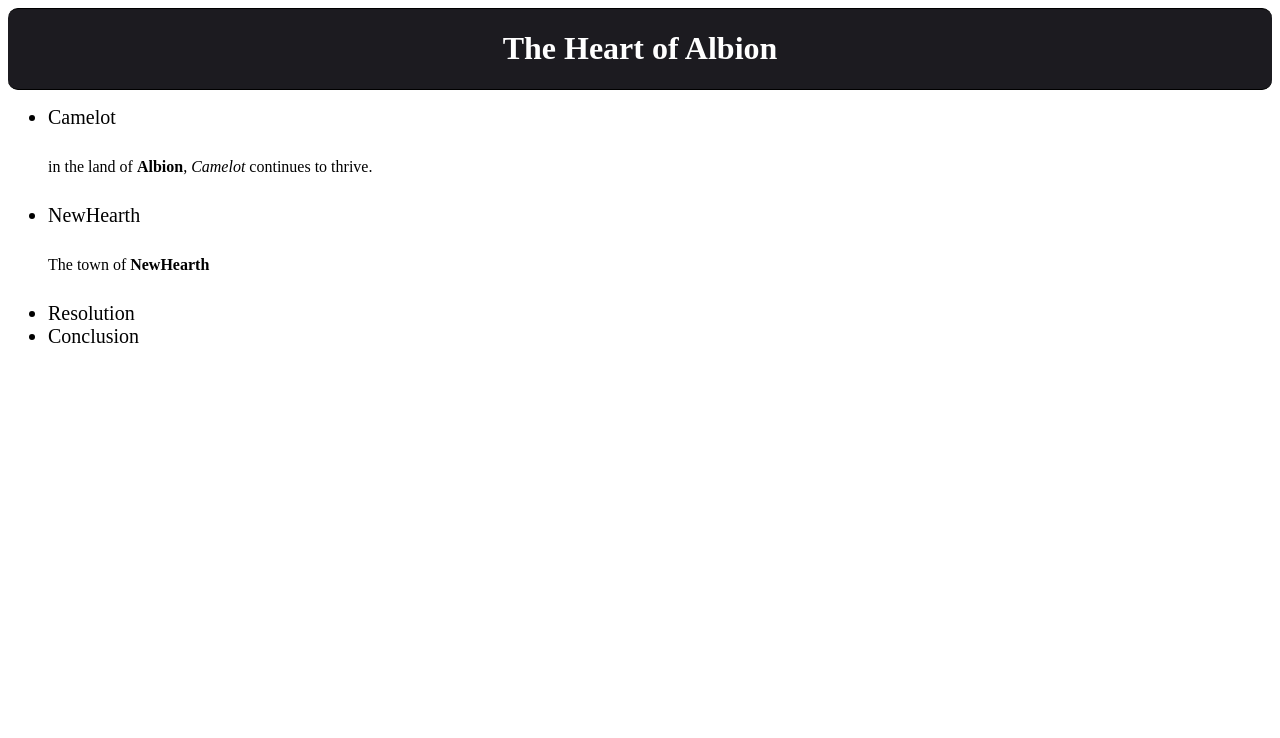
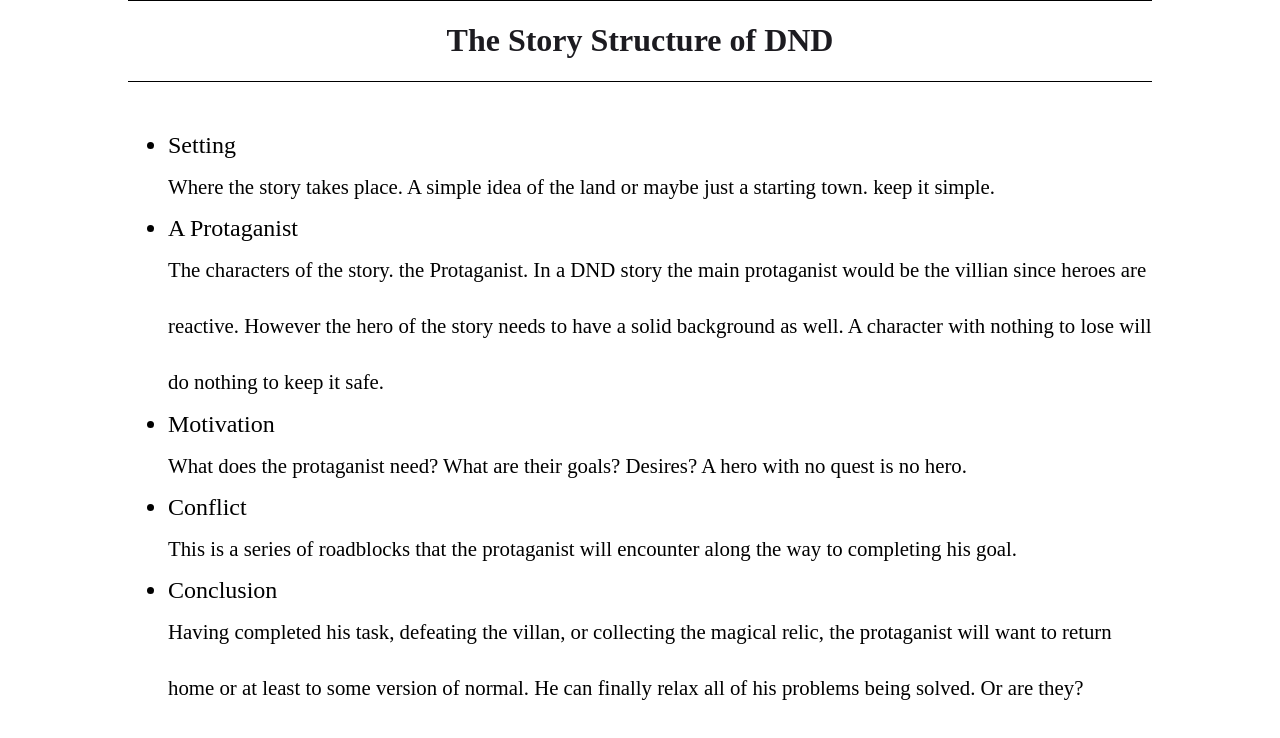
Before and after one commit to P3RPLEX3D/sites, a plain HTML site: page game.html in a window 1280 px wide. Drawn offline with Linux system fonts and the light colour scheme.

Commit message:
re written

```diff
--- a/css/game.css
+++ b/css/game.css
@@ -7,19 +7,29 @@
     --lt: #ffffff;
 }
 
-
+body {
+    max-width: 80%;
+    margin: auto;
+}
 
 header {
     color: var(--lt);
     border-top: 1px solid black;
     border-bottom: 1px solid black;
     text-align: center;
-    background-color: var(--drk);
-    border-radius: 10px;
+    background-color: var(--lt);
+    color: var(--drk);
+    border-radius: 0px;
+    margin-bottom: 50px;
 }
 ul li {
-    font-size: 1.25em;
+    font-size: 1.5em;
+
+
 }
 p {
     line-height: 2.7em;
+    font-size: 1.3em;
+
+    margin: auto;
 }
--- a/game.html
+++ b/game.html
@@ -7,15 +7,19 @@
     <title>Game.html</title>
 </head>
 <body>
-    <header id="header-main"><h1 >The Heart of Albion</h1></header>
+    <header id="header-main"><h1 >The Story Structure of DND</h1></header>
     <section>
         <ul>
-            <li>Camelot</li>
-            <p>in the land of <strong>Albion</strong>,  <em>Camelot</em> continues to thrive. </p>
-            <li>NewHearth</li>
-            <p>The town of <strong>NewHearth</strong></p>
-            <li>Resolution</li>
+            <li>Setting</li>
+            <p>Where the story takes place. A simple idea of the land or maybe just a starting town. keep it simple.</p>
+            <li>A Protaganist</li>
+            <p>The characters of the story. the Protaganist. In a DND story the main protaganist would be the villian since heroes are reactive. However the hero of the story needs to have a solid background as well. A character with nothing to lose will do nothing to keep it safe.</p>
+            <li>Motivation</li>
+            <p>What does the protaganist need? What are their goals? Desires? A hero with no quest is no hero.</p>
+            <li>Conflict</li>
+            <p>This is a series of roadblocks that the protaganist will encounter along the way to completing his goal.</p>
             <li>Conclusion</li>
+            <p>Having completed his task, defeating the villan, or collecting the magical relic, the protaganist will want to return home or at least to some version of normal. He can finally relax all of his problems being solved. Or are they?</p>
         </ul>
     </section>
 </body>
```
Also changed, not shown: index.html (+1 -1 lines), css/main.css (line endings or trailing spaces).
